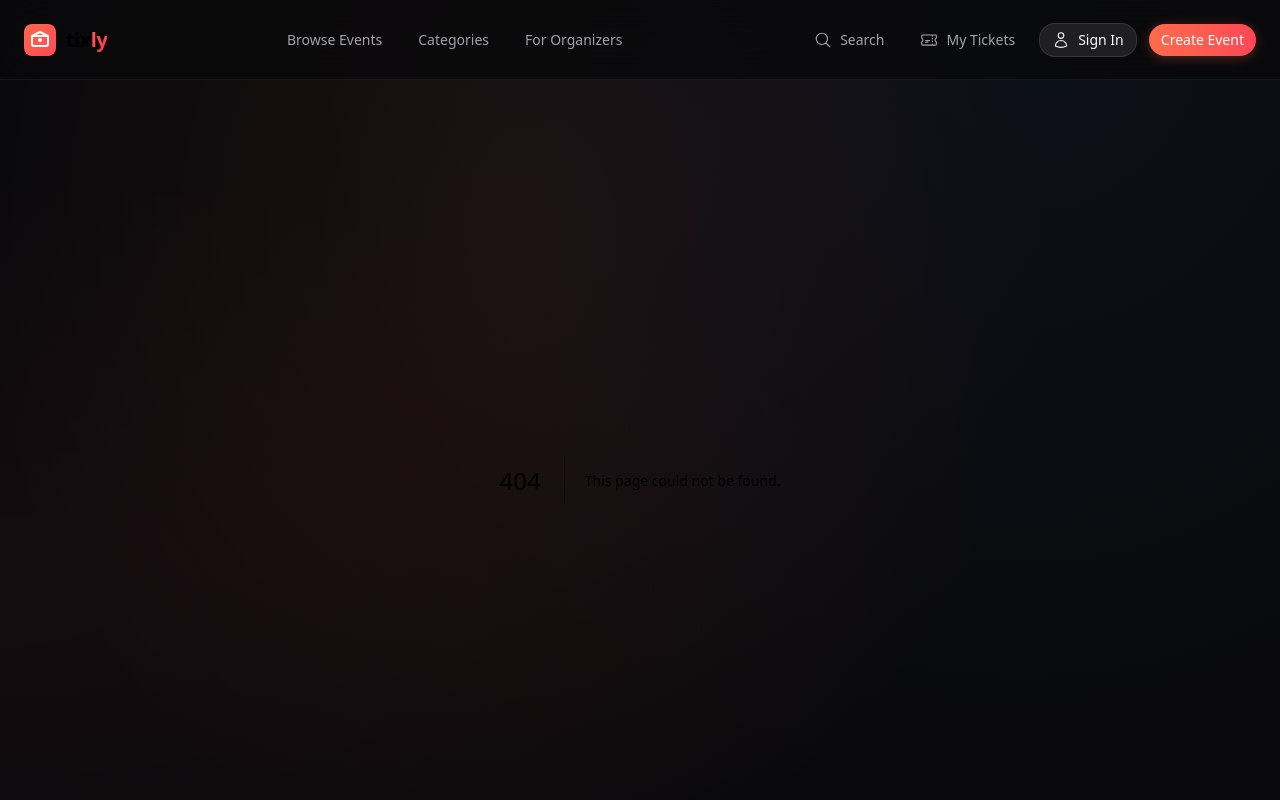
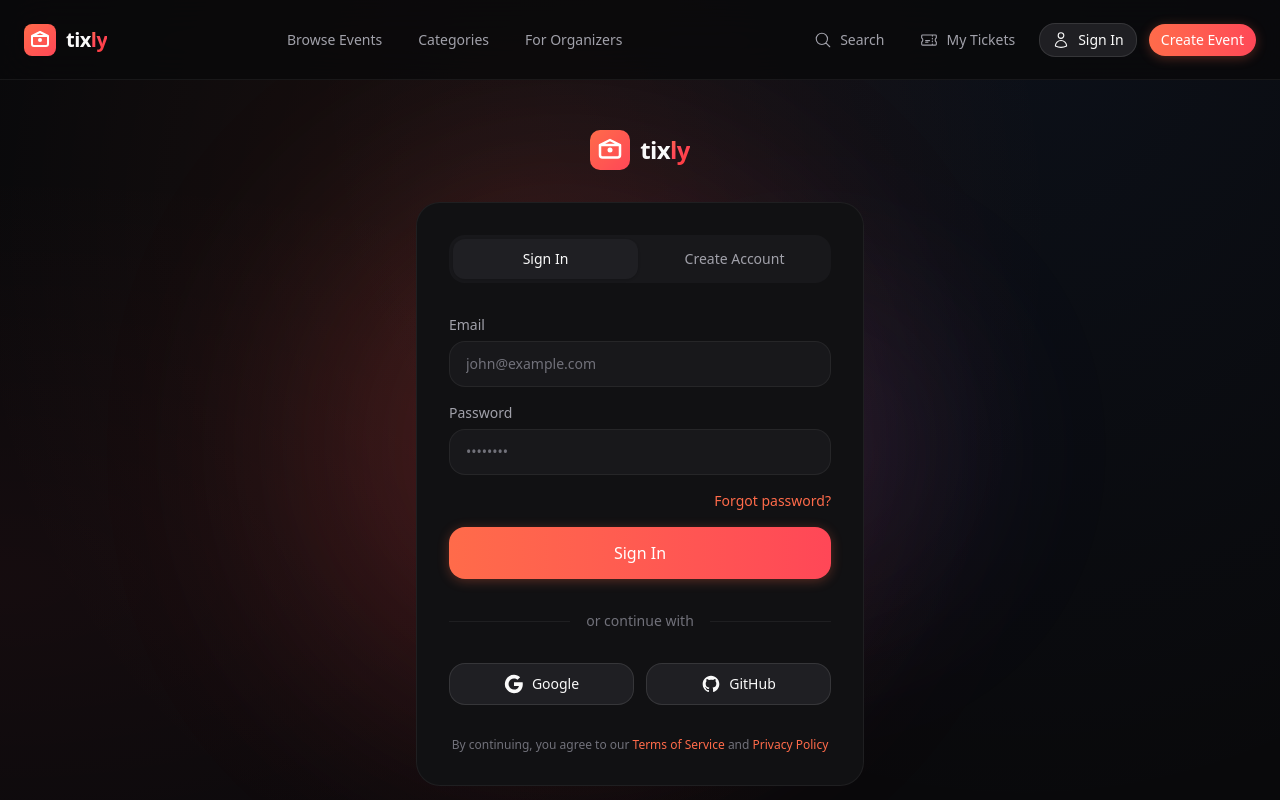
Before and after one commit to mkalidev/ticketing-platform, a Next.js app: page /login in a window 1280 px wide. Before the commit this address had no page. Shown: the top 800 px of the page. Built offline with nearby package versions, Linux system fonts and the light colour scheme.

Commit message:
Auto-commit #21 - 2025-11-30T17:10:44.215Z

```diff
--- /dev/null
+++ b/src/app/login/page.tsx
@@ -0,0 +1,248 @@
+'use client';
+
+import { useState } from 'react';
+import Link from 'next/link';
+import { Button, Input, Card } from '@/components/ui';
+import { LogoIcon } from '@/components/icons';
+
+// ==========================================
+// Login Page
+// ==========================================
+
+export default function LoginPage() {
+  const [isLogin, setIsLogin] = useState(true);
+  const [isLoading, setIsLoading] = useState(false);
+  const [formData, setFormData] = useState({
+    email: '',
+    password: '',
+    firstName: '',
+    lastName: '',
+    confirmPassword: '',
+  });
+  const [errors, setErrors] = useState<Record<string, string>>({});
+
+  const handleInputChange = (field: string, value: string) => {
+    setFormData(prev => ({ ...prev, [field]: value }));
+    if (errors[field]) {
+      setErrors(prev => ({ ...prev, [field]: '' }));
+    }
+  };
+
+  const validate = () => {
+    const newErrors: Record<string, string> = {};
+
+    if (!formData.email) newErrors.email = 'Email is required';
+    else if (!/^[^\s@]+@[^\s@]+\.[^\s@]+$/.test(formData.email)) newErrors.email = 'Invalid email format';
+
+    if (!formData.password) newErrors.password = 'Password is required';
+    else if (formData.password.length < 8) newErrors.password = 'Password must be at least 8 characters';
+
+    if (!isLogin) {
+      if (!formData.firstName) newErrors.firstName = 'First name is required';
+      if (!formData.lastName) newErrors.lastName = 'Last name is required';
+      if (formData.password !== formData.confirmPassword) newErrors.confirmPassword = 'Passwords do not match';
+    }
+
+    setErrors(newErrors);
+    return Object.keys(newErrors).length === 0;
+  };
+
+  const handleSubmit = async (e: React.FormEvent) => {
+    e.preventDefault();
+    if (!validate()) return;
+
+    setIsLoading(true);
+    // Simulate API call
+    await new Promise(resolve => setTimeout(resolve, 1500));
+    setIsLoading(false);
+
+    // Redirect to home or dashboard
+    window.location.href = '/';
+  };
+
+  return (
+    <div className="min-h-screen flex items-center justify-center py-12 px-4">
+      {/* Background decoration */}
+      <div className="fixed inset-0 -z-10">
+        <div
+          className="absolute top-1/4 left-1/4 w-[500px] h-[500px] rounded-full opacity-20 blur-[120px]"
+          style={{ background: 'var(--gradient-primary)' }}
+        />
+        <div
+          className="absolute bottom-1/4 right-1/4 w-[300px] h-[300px] rounded-full opacity-10 blur-[100px]"
+          style={{ background: 'linear-gradient(135deg, #3b82f6 0%, #8b5cf6 100%)' }}
+        />
+      </div>
+
+      <div className="w-full max-w-md">
+        {/* Logo */}
+        <Link href="/" className="flex items-center justify-center gap-2.5 mb-8">
+          <LogoIcon size={40} />
+          <span className="text-2xl font-bold tracking-tight">
+            tix<span className="gradient-text">ly</span>
+          </span>
+        </Link>
+
+        <Card padding="lg" className="animate-fade-in-up">
+          {/* Tabs */}
+          <div className="flex gap-1 p-1 mb-8 rounded-xl bg-[var(--bg-tertiary)]">
+            <button
+              onClick={() => setIsLogin(true)}
+              className={`flex-1 py-2.5 rounded-lg text-sm font-medium transition-all ${
+                isLogin
+                  ? 'bg-[var(--bg-elevated)] text-[var(--text-primary)] shadow-sm'
+                  : 'text-[var(--text-secondary)] hover:text-[var(--text-primary)]'
+              }`}
+            >
+              Sign In
+            </button>
+            <button
+              onClick={() => setIsLogin(false)}
+              className={`flex-1 py-2.5 rounded-lg text-sm font-medium transition-all ${
+                !isLogin
+                  ? 'bg-[var(--bg-elevated)] text-[var(--text-primary)] shadow-sm'
+                  : 'text-[var(--text-secondary)] hover:text-[var(--text-primary)]'
+              }`}
+            >
+              Create Account
+            </button>
+          </div>
+
+          <form onSubmit={handleSubmit} className="space-y-4">
+            {!isLogin && (
+              <div className="grid grid-cols-2 gap-4">
+                <Input
+                  label="First Name"
+                  placeholder="John"
+                  value={formData.firstName}
+                  onChange={(e) => handleInputChange('firstName', e.target.value)}
+                  error={errors.firstName}
+                />
+                <Input
+                  label="Last Name"
+                  placeholder="Doe"
+                  value={formData.lastName}
+                  onChange={(e) => handleInputChange('lastName', e.target.value)}
+                  error={errors.lastName}
+                />
+              </div>
+            )}
+
+            <Input
+              label="Email"
+              type="email"
+              placeholder="john@example.com"
+              value={formData.email}
+              onChange={(e) => handleInputChange('email', e.target.value)}
+              error={errors.email}
+            />
+
+            <Input
+              label="Password"
+              type="password"
+              placeholder="••••••••"
+              value={formData.password}
+              onChange={(e) => handleInputChange('password', e.target.value)}
+              error={errors.password}
+            />
+
+            {!isLogin && (
+              <Input
+                label="Confirm Password"
+                type="password"
+                placeholder="••••••••"
+                value={formData.confirmPassword}
+                onChange={(e) => handleInputChange('confirmPassword', e.target.value)}
+                error={errors.confirmPassword}
+              />
+            )}
+
+            {isLogin && (
+              <div className="flex justify-end">
+                <Link
+                  href="/forgot-password"
+                  className="text-sm text-[var(--accent-primary)] hover:underline"
+                >
+                  Forgot password?
+                </Link>
+              </div>
+            )}
+
+            <Button
+              variant="primary"
+              size="lg"
+              fullWidth
+              type="submit"
+              isLoading={isLoading}
+            >
+              {isLogin ? 'Sign In' : 'Create Account'}
+            </Button>
+          </form>
+
+          {/* Divider */}
+          <div className="relative my-8">
+            <div className="absolute inset-0 flex items-center">
+              <div className="w-full border-t border-[var(--border-subtle)]" />
+            </div>
+            <div className="relative flex justify-center text-sm">
+              <span className="px-4 bg-[var(--bg-secondary)] text-[var(--text-muted)]">
+                or continue with
+              </span>
+            </div>
+          </div>
+
+          {/* Social Login */}
+          <div className="grid grid-cols-2 gap-3">
+            <Button variant="secondary" type="button">
+              <svg className="w-5 h-5" viewBox="0 0 24 24">
+                <path
+                  fill="currentColor"
+                  d="M22.56 12.25c0-.78-.07-1.53-.2-2.25H12v4.26h5.92c-.26 1.37-1.04 2.53-2.21 3.31v2.77h3.57c2.08-1.92 3.28-4.74 3.28-8.09z"
+                />
+                <path
+                  fill="currentColor"
+                  d="M12 23c2.97 0 5.46-.98 7.28-2.66l-3.57-2.77c-.98.66-2.23 1.06-3.71 1.06-2.86 0-5.29-1.93-6.16-4.53H2.18v2.84C3.99 20.53 7.7 23 12 23z"
+                />
+                <path
+                  fill="currentColor"
+                  d="M5.84 14.09c-.22-.66-.35-1.36-.35-2.09s.13-1.43.35-2.09V7.07H2.18C1.43 8.55 1 10.22 1 12s.43 3.45 1.18 4.93l2.85-2.22.81-.62z"
+                />
+                <path
+                  fill="currentColor"
+                  d="M12 5.38c1.62 0 3.06.56 4.21 1.64l3.15-3.15C17.45 2.09 14.97 1 12 1 7.7 1 3.99 3.47 2.18 7.07l3.66 2.84c.87-2.6 3.3-4.53 6.16-4.53z"
+                />
+              </svg>
+              Google
+            </Button>
+            <Button variant="secondary" type="button">
+              <svg className="w-5 h-5" fill="currentColor" viewBox="0 0 24 24">
+                <path d="M12 2C6.477 2 2 6.477 2 12c0 4.42 2.865 8.164 6.839 9.489.5.092.682-.217.682-.482 0-.237-.009-.866-.013-1.7-2.782.604-3.369-1.34-3.369-1.34-.454-1.156-1.11-1.462-1.11-1.462-.908-.62.069-.608.069-.608 1.003.07 1.531 1.03 1.531 1.03.892 1.529 2.341 1.087 2.91.831.092-.646.35-1.086.636-1.336-2.22-.253-4.555-1.11-4.555-4.943 0-1.091.39-1.984 1.029-2.683-.103-.253-.446-1.27.098-2.647 0 0 .84-.268 2.75 1.026A9.578 9.578 0 0112 6.836c.85.004 1.705.114 2.504.336 1.909-1.294 2.747-1.026 2.747-1.026.546 1.377.203 2.394.1 2.647.64.699 1.028 1.592 1.028 2.683 0 3.842-2.339 4.687-4.566 4.935.359.309.678.919.678 1.852 0 1.336-.012 2.415-.012 2.743 0 .267.18.578.688.48C19.138 20.161 22 16.418 22 12c0-5.523-4.477-10-10-10z" />
+              </svg>
+              GitHub
+            </Button>
+          </div>
+
+          {/* Terms */}
+          <p className="mt-8 text-center text-xs text-[var(--text-muted)]">
+            By continuing, you agree to our{' '}
+            <Link href="/terms" className="text-[var(--accent-primary)] hover:underline">
+              Terms of Service
+            </Link>{' '}
+            and{' '}
+            <Link href="/privacy" className="text-[var(--accent-primary)] hover:underline">
+              Privacy Policy
+            </Link>
+          </p>
+        </Card>
+
+        {/* Organizer CTA */}
+        <p className="mt-6 text-center text-sm text-[var(--text-secondary)]">
+          Want to sell tickets?{' '}
+          <Link href="/for-organizers" className="text-[var(--accent-primary)] hover:underline">
+            Become an organizer
+          </Link>
+        </p>
+      </div>
+    </div>
+  );
+}
```
